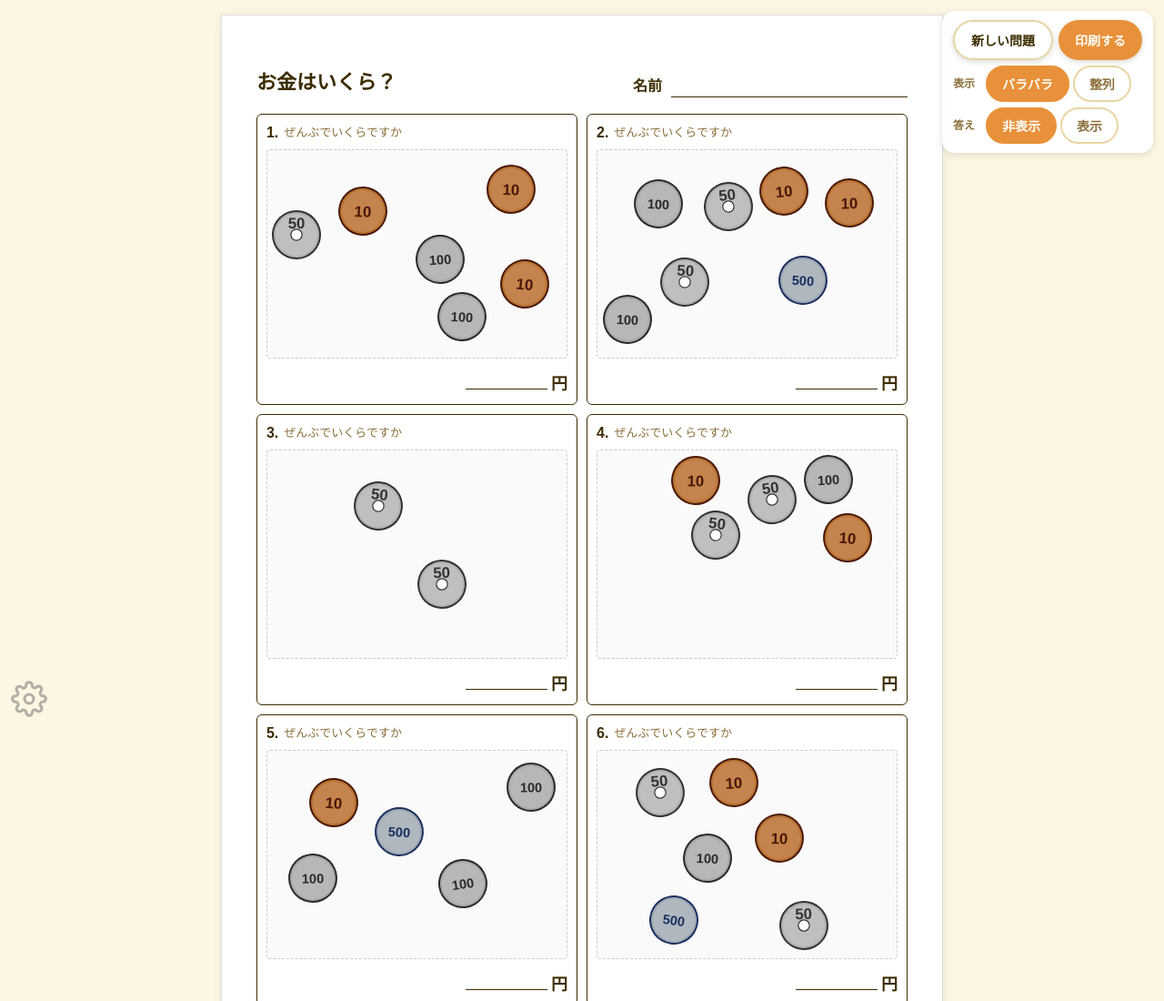
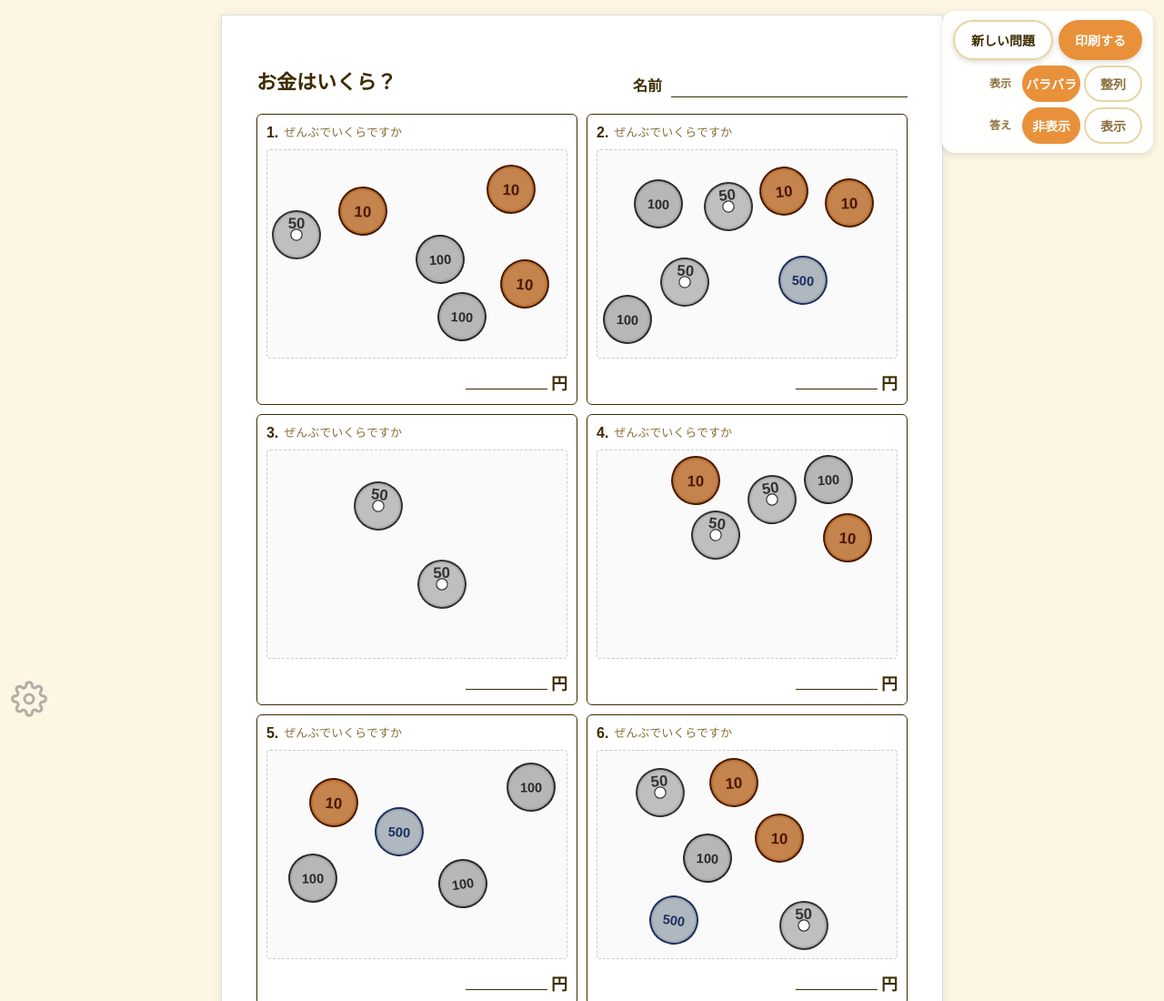
Before and after one commit to sorafjah/ikura-print, a plain HTML site: page index.html in a window 1280 px wide. Shown: the top 1100 px of the page at 91% size. Drawn offline with Linux system fonts and the light colour scheme.

Commit message:
Update index.html

```diff
--- a/index.html
+++ b/index.html
@@ -48,11 +48,11 @@
     display: flex;
     gap: 6px;
     justify-content: flex-end;
-  }
-  .toolbar-group {
+  }  .toolbar-group {
     display: flex;
     align-items: center;
     gap: 4px;
+    justify-content: flex-end;
   }
   .toolbar-label {
     font-size: 12px;
@@ -332,7 +332,9 @@
     gap: 8px;
   }
   .radio-btn {
-    padding: 8px 16px;
+    padding: 8px 0;
+    width: 64px;
+    text-align: center;
     border: 2px solid var(--border);
     background: white;
     border-radius: 20px;
```
